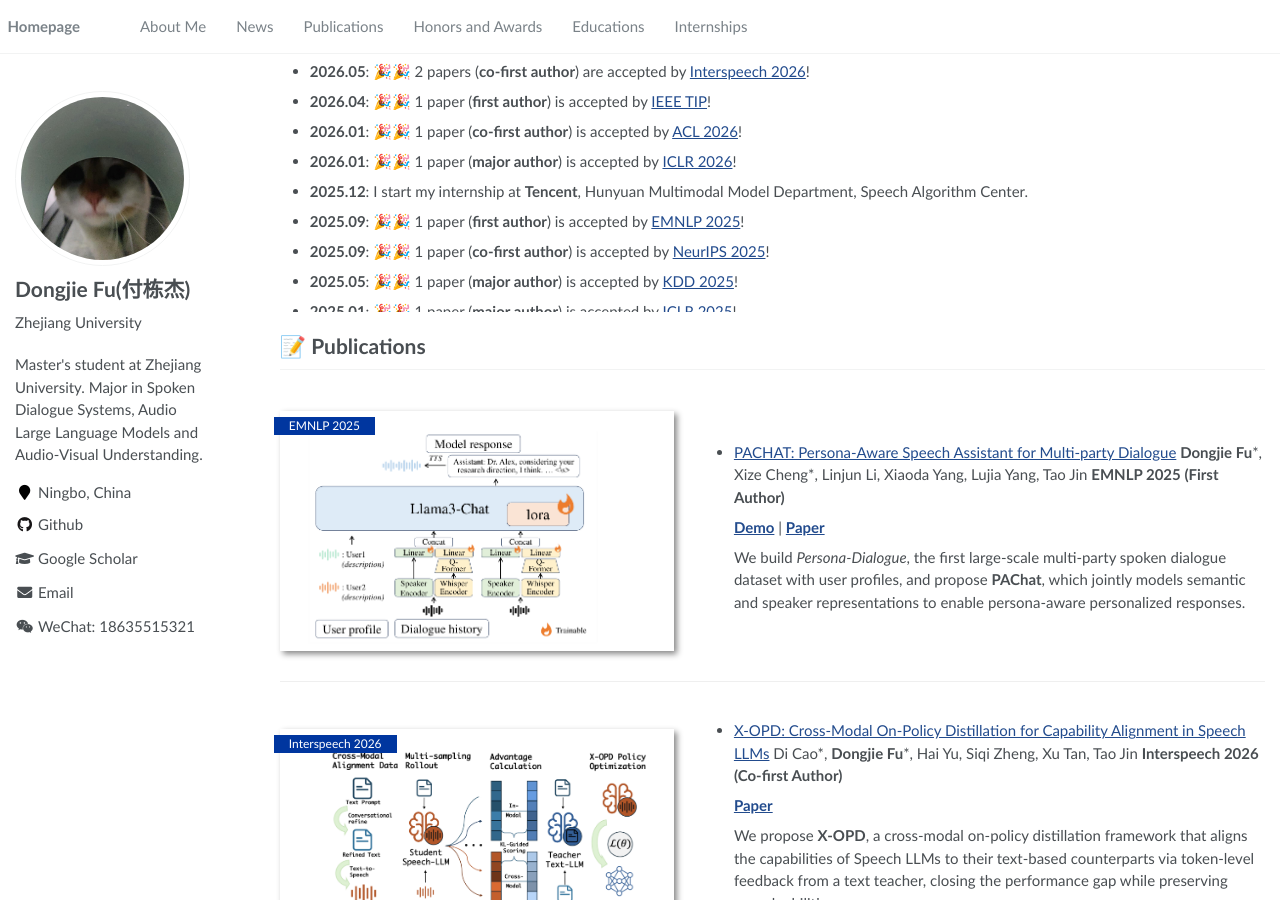
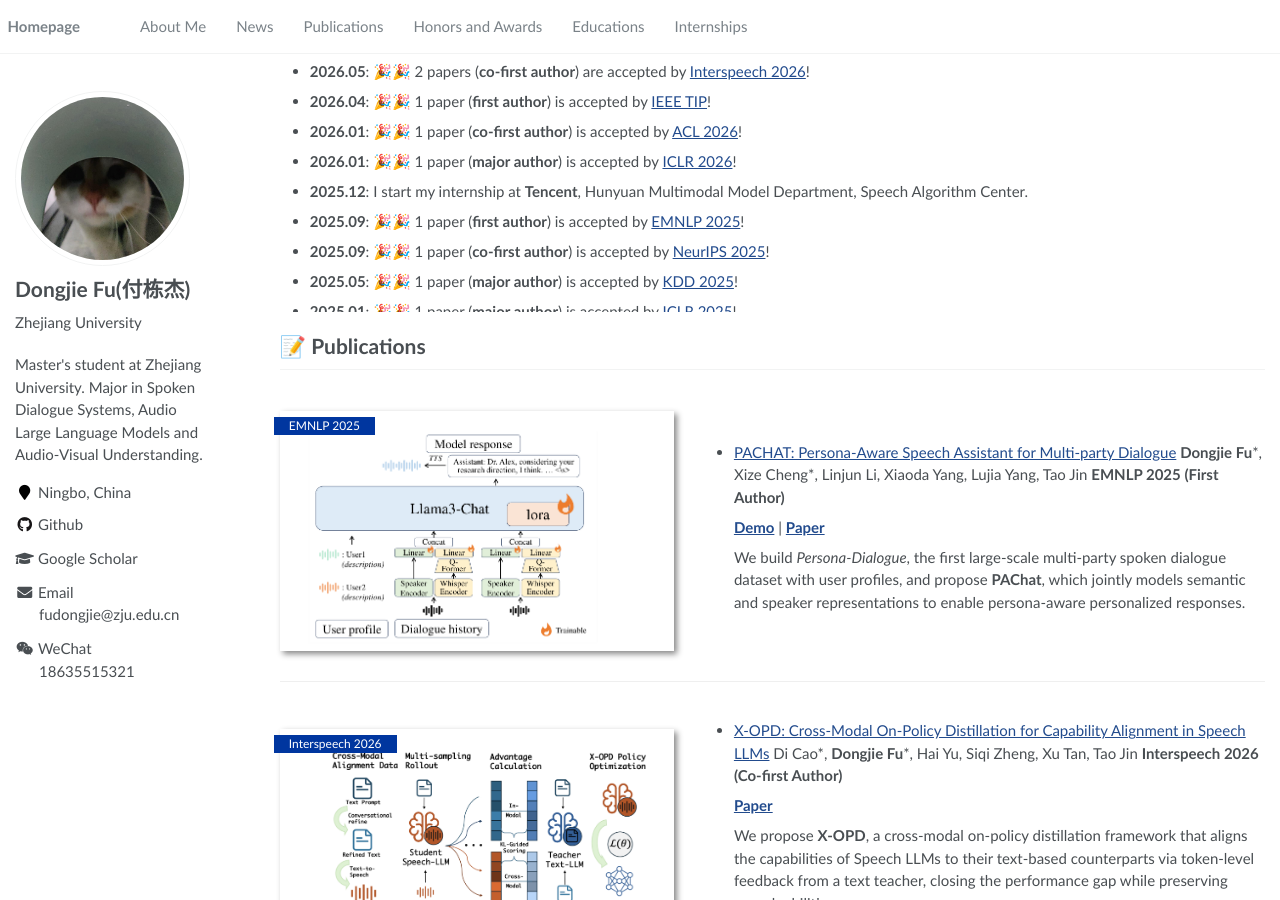
Before and after one commit to ballooncatt/ballooncatt.github.io, a Jekyll site: the page built from _pages/about.md, in a window 1280 px wide and 900 px high, scrolled down 349 px. Built offline with Jekyll 4.4.1, drawn with Linux system fonts in a browser that asks for light colours.

Commit message:
Use cat avatar as favicon; show email & wechat as two lines without colon

```diff
--- a/_includes/author-profile.html
+++ b/_includes/author-profile.html
@@ -30,10 +30,10 @@
         <li><a href="{{ author.googlescholar }}"><i class="fas fa-fw fa-graduation-cap"></i> Google Scholar</a></li>
       {% endif %}
       {% if author.email %}
-        <li><a href="mailto:{{ author.email }}"><i class="fas fa-fw fa-envelope" aria-hidden="true"></i> Email</a></li>
+        <li><a href="mailto:{{ author.email }}"><i class="fas fa-fw fa-envelope" aria-hidden="true"></i> Email<br/><span style="padding-left:1.6em;">{{ author.email }}</span></a></li>
       {% endif %}
       {% if author.wechat %}
-        <li><a href="{{ author.wechat | relative_url }}" title="WeChat QR Code"><i class="fab fa-fw fa-weixin" aria-hidden="true"></i> WeChat: {{ author.wechat_id }}</a></li>
+        <li><a href="{{ author.wechat | relative_url }}" title="WeChat QR Code"><i class="fab fa-fw fa-weixin" aria-hidden="true"></i> WeChat<br/><span style="padding-left:1.6em;">{{ author.wechat_id }}</span></a></li>
       {% endif %}
     </ul>
     <div class="author__urls_sm">
```
Also changed, not shown: images/android-chrome-192x192.png, images/android-chrome-512x512.png, images/apple-touch-icon.png, images/favicon-16x16.png, images/favicon-32x32.png, images/favicon.ico.
